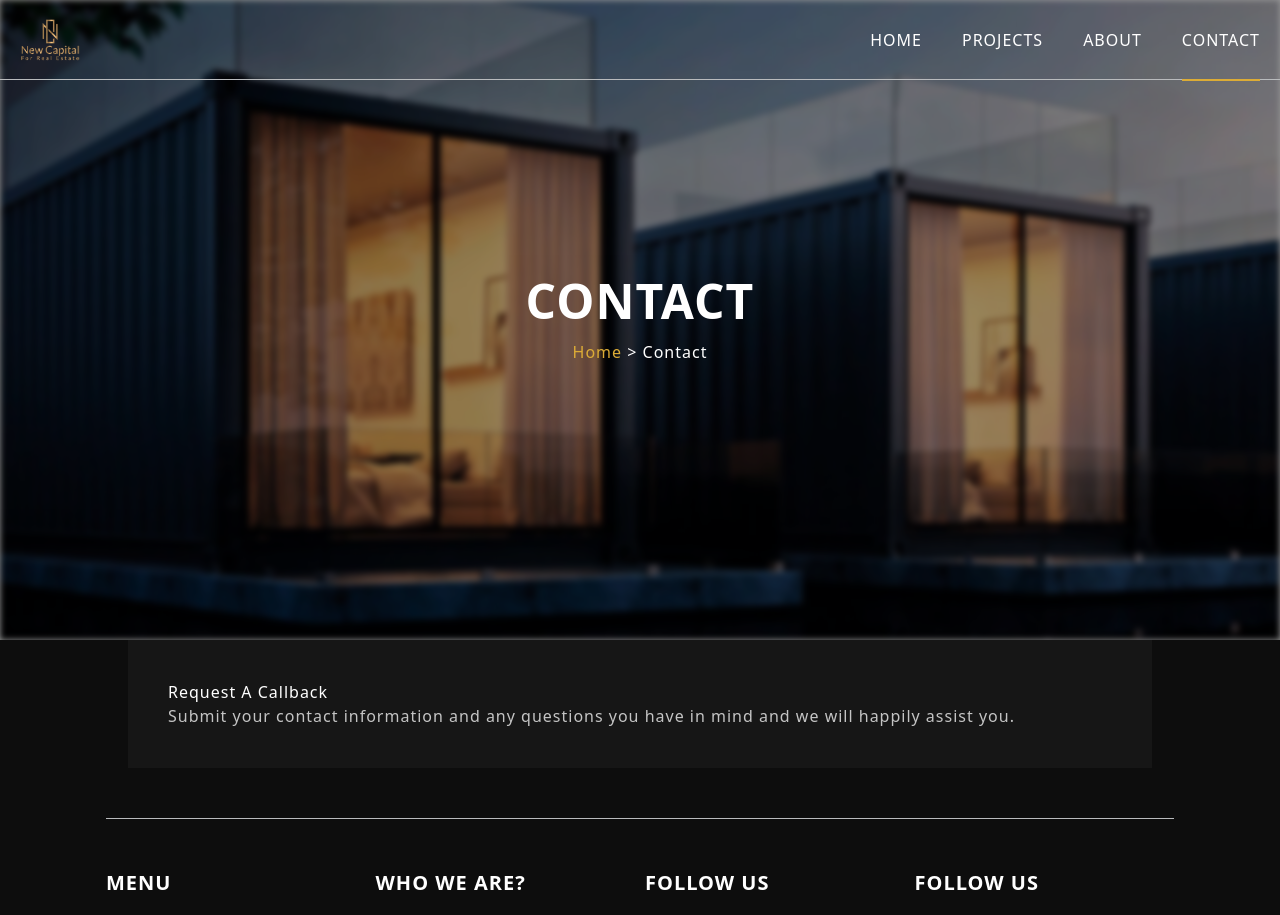
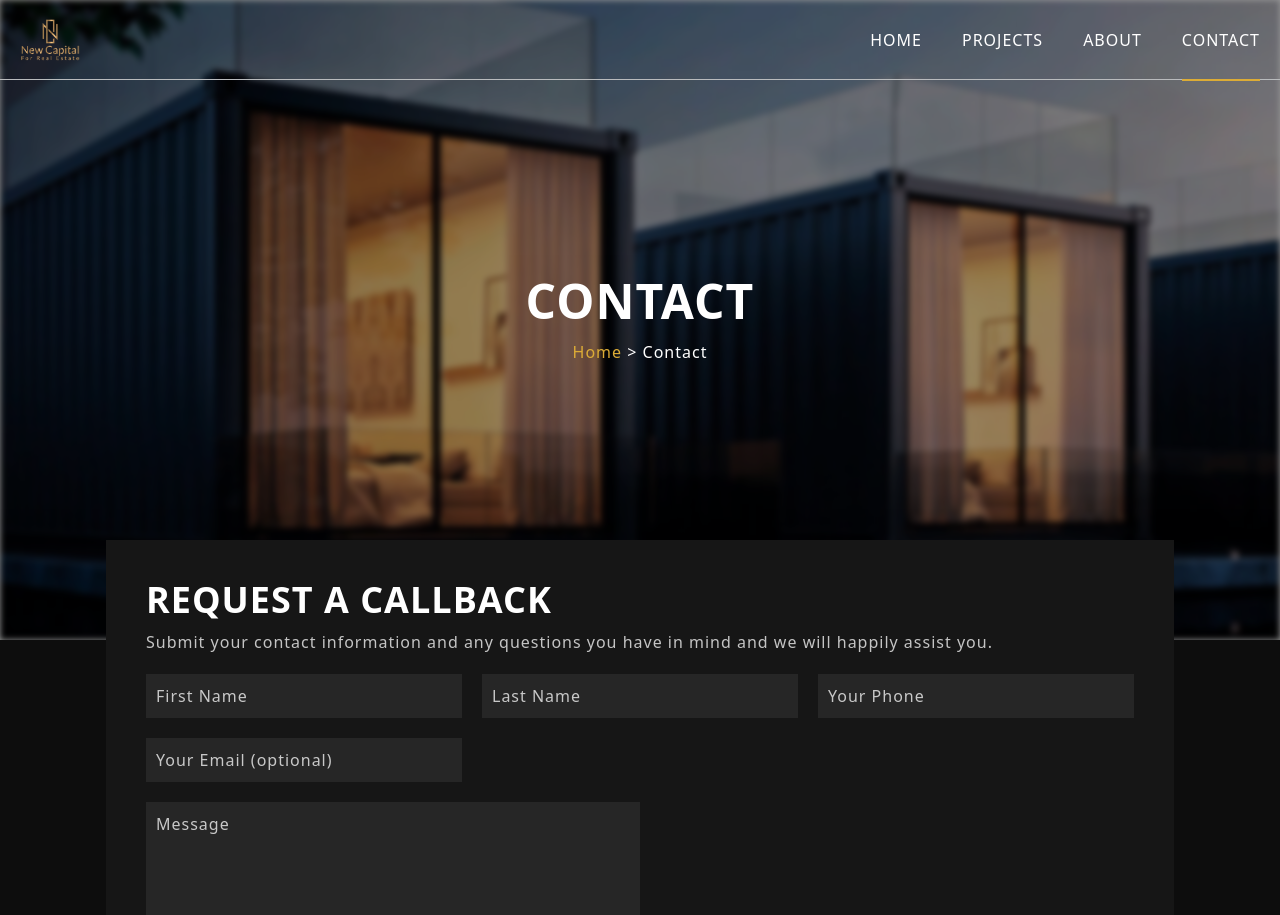
Before and after one commit to mustafa-khaled/Real-Estate-Website, a React (Vite) app: page /contact in a window 1280 px wide. Shown: the top 915 px of the page. Built offline with nearby package versions, Linux system fonts and the light colour scheme.

Commit message:
create contact form

```diff
--- a/src/components/ContactForm.jsx
+++ b/src/components/ContactForm.jsx
@@ -1,11 +1,93 @@
+import { useState } from "react";
+import { formData } from "../data/data";
+import Container from "./Container";
+import Button from "./Button";
+
+const initialState = {
+  firstName: "",
+  lastName: "",
+  phone: "",
+  email: "",
+  message: "",
+  error: "",
+  submit: "",
+};
+
 function ContactForm() {
+  const [values, setValues] = useState(initialState);
+  const { firstName, lastName, phone, error, submit } = values;
+
+  // Function to handle input changes and update state
+  const handleInputChange = (e) => {
+    const { name, value } = e.target;
+    setValues({ ...values, [name]: value });
+  };
+
+  const handleSubmit = (e) => {
+    e.preventDefault();
+    if (!firstName || !lastName || !phone) {
+      setValues({ ...values, error: "Please fill all required fields." });
+      return;
+    } else {
+      setValues({
+        ...initialState,
+        submit: "Your Request successfully sent.",
+      });
+      setTimeout(() => {
+        setValues({ ...initialState });
+      }, 5000);
+    }
+  };
+
   return (
-    <div className="md:w-[80%] w-full mx-auto bg-lightGray p-[40px]">
-      <h1>Request A Callback</h1>
-      <p className="text-gray">
-        Submit your contact information and any questions you have in mind and
-        we will happily assist you.
-      </p>
+    <div className="relative top-[-100px]">
+      <Container>
+        <div className="bg-lightGray sm:p-[40px] p-[20px]">
+          <div>
+            <h1 className="sm:text-4xl text-2xl uppercase font-bold">
+              Request A Callback
+            </h1>
+            <p className="text-gray mt-[10px] sm:text-base text-sm">
+              Submit your contact information and any questions you have in mind
+              and we will happily assist you.
+            </p>
+          </div>
+          <form onSubmit={handleSubmit}>
+            <div
+              className="mt-[20px] :grid sm:grid-cols-[repeat(auto-fill,minmax(250px,1fr))]
+            grid grid-cols-[repeat(auto-fill,minmax(200px,1fr))]
+            gap-[20px]">
+              {formData.map((el) => (
+                <div key={el.id}>
+                  <input
+                    className="border-none w-full outline-none p-[10px] bg-[#262626] placeholder:text-gray"
+                    type={el.type}
+                    name={el.name}
+                    placeholder={el.placeholder}
+                    value={values[el.name]}
+                    onChange={handleInputChange}
+                  />
+                </div>
+              ))}
+            </div>
+
+            <div className="my-[20px]">
+              <textarea
+                className="border-none sm:w-[50%] w-full outline-none p-[10px] bg-[#262626] placeholder:text-gray resize-none h-[200px]"
+                placeholder="Message"
+                name="message"
+                value={values.message}
+                onChange={handleInputChange}
+              />
+            </div>
+
+            <Button>Submit</Button>
+
+            {error && <p className="mt-[20px] text-red-400">{error}</p>}
+            {submit && <p className="mt-[20px] text-primary">{submit}</p>}
+          </form>
+        </div>
+      </Container>
     </div>
   );
 }
--- a/src/components/about/WhoWeAre.jsx
+++ b/src/components/about/WhoWeAre.jsx
@@ -1,11 +1,13 @@
 import photo1 from "../../Assets/office-1.jpg";
 import photo2 from "../../Assets/vision.jpg";
+import Container from "../Container";
 
 function WhoWeAre() {
   return (
     <div className="bg-secondary">
-      <div className="text-container mx-auto px-[10px] text-white">
-        <div className="relative sm:w-[80%] w-full mx-auto top-[-100px]">
+      <Container>
+        <div className="text-white">
+          <div className="relative top-[-100px]">
             <div
               data-aos="flip-left"
               className=" flex md:flex-row flex-col bg-[#222222] ">
@@ -20,9 +22,9 @@ function WhoWeAre() {
                   Who We Are
                 </h2>
                 <p className="text-gray">
-                New Capital is a real estate consultancy company proudly serving
-                thousands of satisfied clients and partnering with the top real
-                estate developers in Egypt.
+                  New Capital is a real estate consultancy company proudly
+                  serving thousands of satisfied clients and partnering with the
+                  top real estate developers in Egypt.
                 </p>
               </div>
             </div>
@@ -35,9 +37,9 @@ function WhoWeAre() {
                   Our Vision
                 </h2>
                 <p className="text-gray">
-                Achieve the highest possible standards in the real estate field
-                while establishing our company as the preferred real estate
-                consultancy in Egypt.
+                  Achieve the highest possible standards in the real estate
+                  field while establishing our company as the preferred real
+                  estate consultancy in Egypt.
                 </p>
               </div>
 
@@ -49,6 +51,7 @@ function WhoWeAre() {
             </div>
           </div>
         </div>
+      </Container>
     </div>
   );
 }
--- a/src/data/data.js
+++ b/src/data/data.js
@@ -138,3 +138,32 @@ export const footerIcons = [
   { id: 3, icon: FaLinkedin },
   { id: 4, icon: FaTwitter },
 ];
+
+export const formData = [
+  {
+    id: 1,
+    name: "firstName",
+    type: "text",
+    placeholder: "First Name",
+  },
+  {
+    id: 2,
+    name: "lastName",
+    type: "text",
+    placeholder: "Last Name",
+  },
+
+  {
+    id: 3,
+    name: "phone",
+    type: "number",
+    placeholder: "Your Phone",
+  },
+
+  {
+    id: 4,
+    name: "email",
+    type: "email",
+    placeholder: "Your Email (optional)",
+  },
+];
```
Lines whose indentation alone changed are shown as unchanged.
